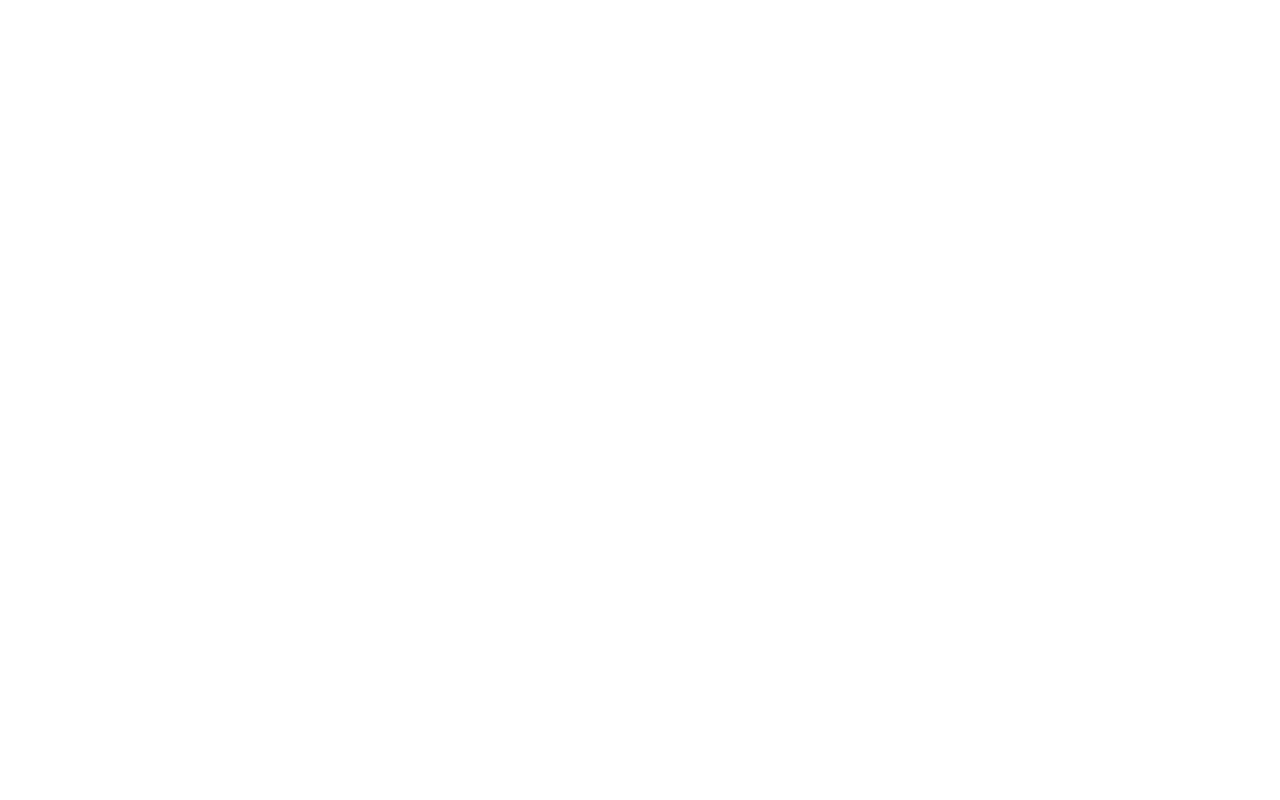
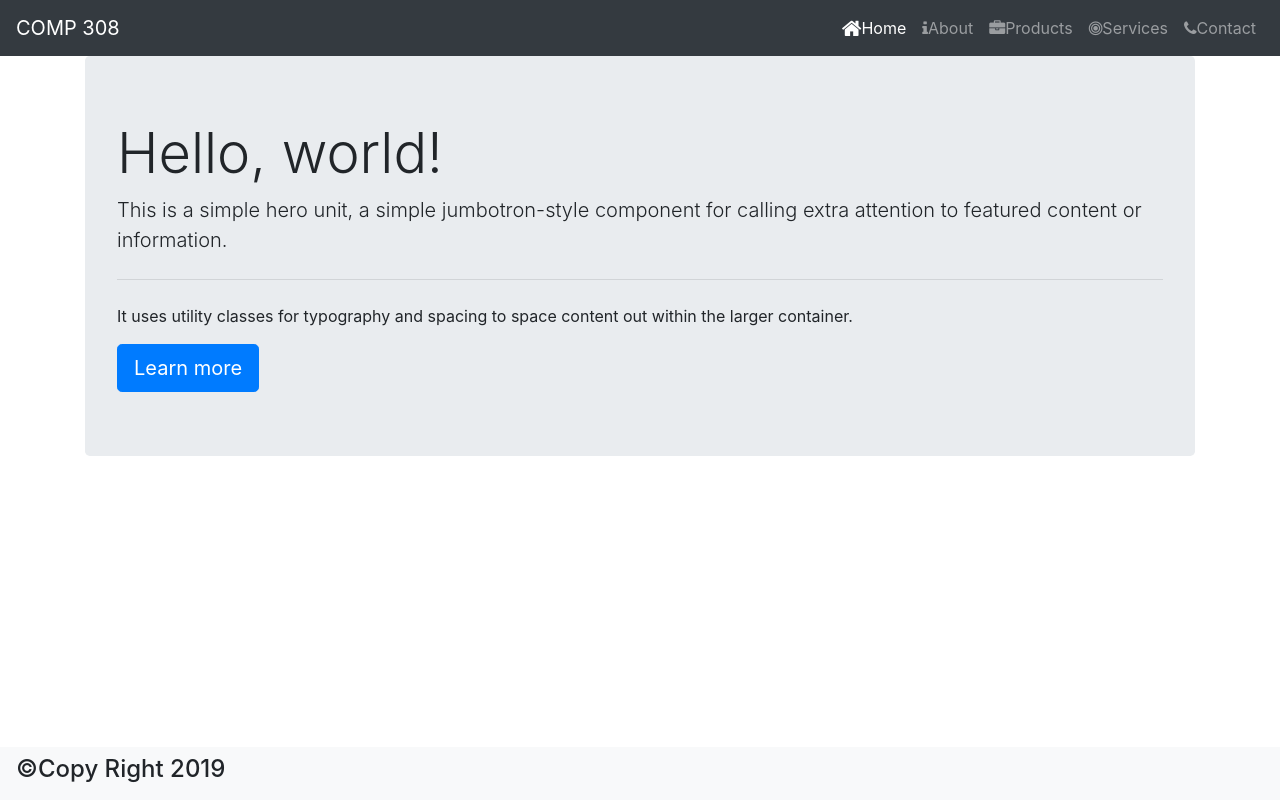
Before and after one commit to abdulShukor/Comp308-W-Lesson-OneB, a website: page index.html in a window 1280 px wide. Drawn offline with nearby package versions, Linux system fonts and the light colour scheme.

Commit message:
Add bootstrap support

```diff
--- a/index.html
+++ b/index.html
@@ -1,14 +1,94 @@
 <!DOCTYPE html>
 <html lang="en">
-<head>
-    <meta charset="UTF-8">
-    <meta name="viewport" content="width=device-width, initial-scale=1.0">
-    <meta http-equiv="X-UA-Compatible" content="ie=edge">
+  <head>
+    <meta charset="UTF-8" />
+    <meta name="viewport" content="width=device-width, initial-scale=1.0" />
+    <meta http-equiv="X-UA-Compatible" content="ie=edge" />
     <title>COMP308 -W2019 - LESSON 1</title>
     <!-- CSS SECTION -->
-     <link rel="stylesheet" href="./Content/app.css">
-</head>
-<body>
+
+    <link
+      rel="stylesheet"
+      href="./node_modules/bootstrap/dist/css/bootstrap.min.css"
+    />
+    <link
+      rel="stylesheet"
+      href="./node_modules/font-awesome/css/font-awesome.min.css"
+    />
+    <link rel="stylesheet" href="./Content/app.css" />
+  </head>
+  <body>
+    <header>
+      <nav class="navbar navbar-expand-lg navbar-dark bg-dark">
+        <a class="navbar-brand" href="#">COMP 308</a>
+        <button
+          class="navbar-toggler"
+          type="button"
+          data-toggle="collapse"
+          data-target="#navbarSupportedContent"
+          aria-controls="navbarSupportedContent"
+          aria-expanded="false"
+          aria-label="Toggle navigation"
+        >
+          <span class="navbar-toggler-icon"></span>
+        </button>
+        <!-- -->
+
+        <div class="collapse navbar-collapse" id="navbarSupportedContent">
+          <ul class="navbar-nav ml-auto">
+            <li class="nav-item active">
+              <a class="nav-link" href="#">
+                <i class="fa fa-lg fa-home"></i>Home
+                <span class="sr-only">(current)</span></a
+              >
+            </li>
+            <li class="nav-item">
+              <a class="nav-link" href="#"> <i class="fa fa-info"></i>About</a>
+            </li>
+            <li class="nav-item">
+              <a class="nav-link" href="#"
+                ><i class="fa fa-briefcase"></i>Products</a
+              >
+            </li>
+            <li class="nav-item">
+              <a class="nav-link" href="#"
+                ><i class="fa fa-bullseye"></i>Services
+              </a>
+            </li>
+            <li class="nav-item">
+              <a class="nav-link" Contact="#"
+                ><i class="fa fa-phone"></i>Contact</a
+              >
+            </li>
+          </ul>
+        </div>
+      </nav>
+    </header>
+
+    <main class="container">
+      <!-- -->
+      <div class="jumbotron">
+        <h1 class="display-4">Hello, world!</h1>
+        <p class="lead">
+          This is a simple hero unit, a simple jumbotron-style component for
+          calling extra attention to featured content or information.
+        </p>
+        <hr class="my-4" />
+        <p>
+          It uses utility classes for typography and spacing to space content
+          out within the larger container.
+        </p>
+        <a class="btn btn-primary btn-lg" href="#" role="button">Learn more</a>
+      </div>
+    </main>
+
+    <footer><nav class="navbar fixed-bottom navbar-light bg-light">
+        <h4>&copy;Copy Right 2019</h4>
+          </nav></footer>
+
     <!-- Script section-->
-<script src="./Scripts/app.js"></script></body>
+    <script src="./node_modules/jquery/dist/jquery.min.js"></script>
+    <script src="./node_modules/bootstrap/dist/js/bootstrap.min.js"></script>
+    <script src="./Scripts/app.js"></script>
+  </body>
 </html>
```
